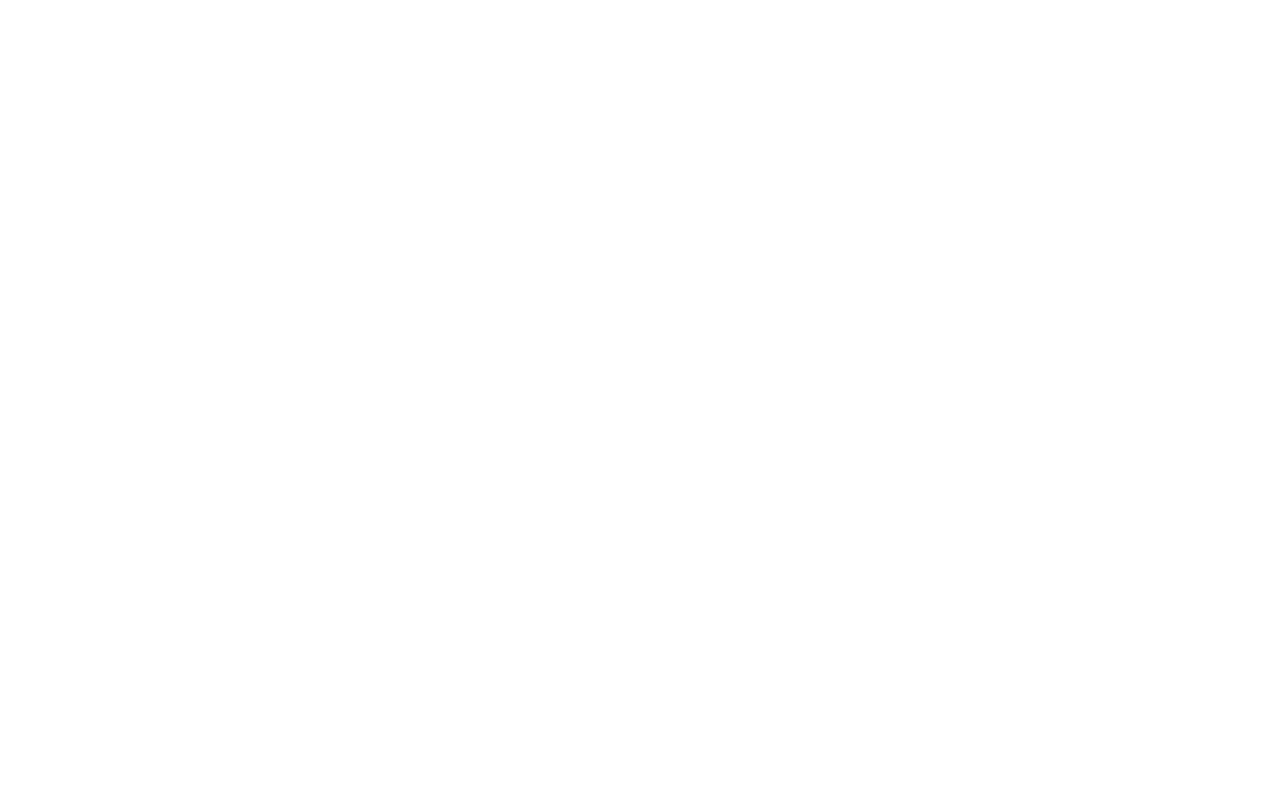
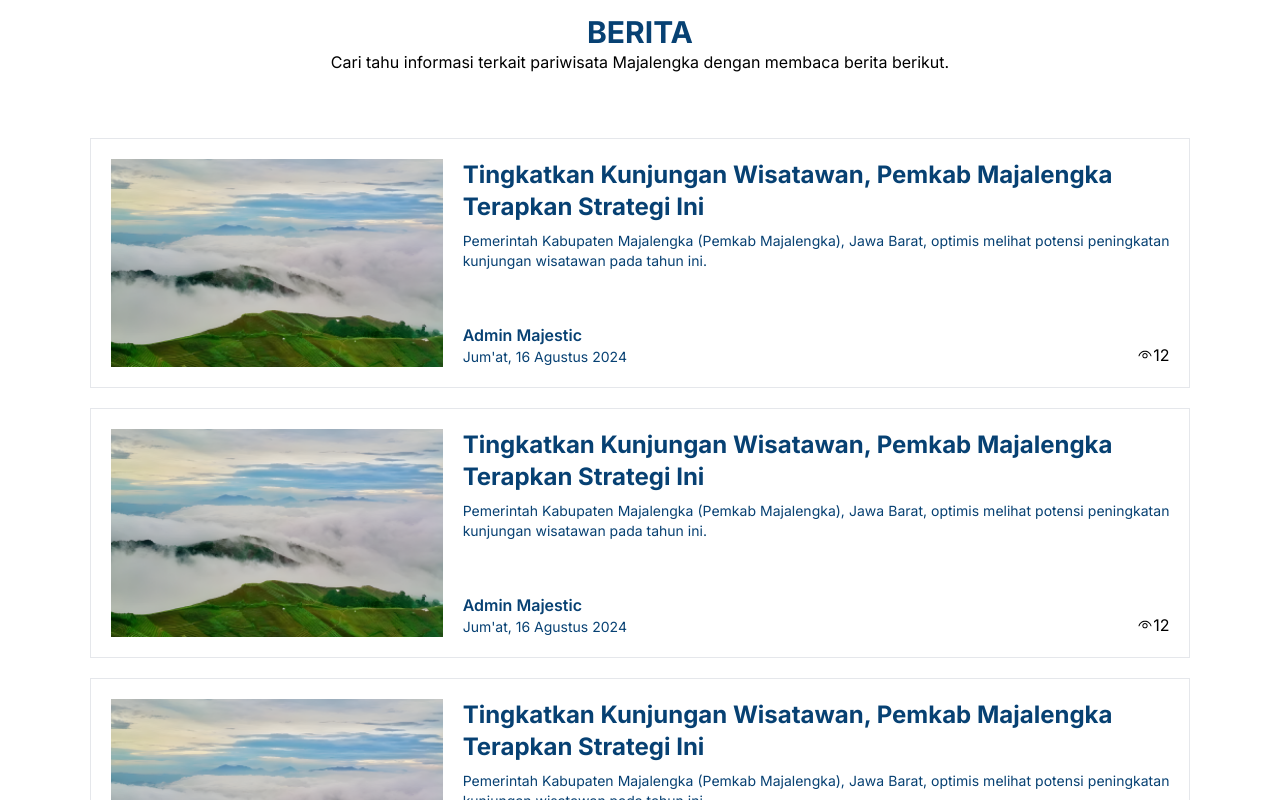
Before and after one commit to zackyhafsa/web-dev-unsil, a Next.js app: page / in a window 1280 px wide. Shown: the part 2880-3680 px from the top of the page. Before the commit the page ends 2782 px from the top, so only its background shows below. Built offline with nearby package versions, Linux system fonts and the light colour scheme.

Commit message:
merapihlkan beranda

```diff
--- a/package.json
+++ b/package.json
@@ -10,6 +10,7 @@
   },
   "dependencies": {
     "next": "14.2.5",
+    "punycode": "^2.3.1",
     "react": "^18",
     "react-dom": "^18",
     "react-icons": "^5.3.0"
--- /dev/null
+++ b/src/app/(dashboard)/Berita.jsx
@@ -0,0 +1,34 @@
+import React from "react";
+import { VscEye } from "react-icons/vsc";
+
+const Berita = () => {
+  return (
+    <div className="w-full">
+      <div className="flex justify-between gap-5 border p-5 max-md:flex-col">
+        <div className="md:w-[28rem] h-52 bg-[url('/berita1.png')] bg-center bg-cover bg-no-repeat"></div>
+        <div className="flex flex-col justify-between">
+          <div>
+            <h1 className="font-bold text-text-header text-2xl">
+              Tingkatkan Kunjungan Wisatawan, Pemkab Majalengka Terapkan Strategi Ini
+            </h1>
+            <p className="text-sm text-justify text-text-header mt-2">
+              Pemerintah Kabupaten Majalengka (Pemkab Majalengka), Jawa Barat, optimis melihat
+              potensi peningkatan kunjungan wisatawan pada tahun ini.
+            </p>
+          </div>
+          <div className="flex justify-between items-end mt-10">
+            <div className="text-text-header">
+              <h1 className="font-semibold">Admin Majestic</h1>
+              <p className="text-sm">Jum'at, 16 Agustus 2024</p>
+            </div>
+            <div className="flex items-center">
+              <VscEye /> <p>12</p>
+            </div>
+          </div>
+        </div>
+      </div>
+    </div>
+  );
+};
+
+export default Berita;
--- a/src/app/(dashboard)/Cipanten.jsx
+++ b/src/app/(dashboard)/Cipanten.jsx
@@ -3,9 +3,9 @@
 
 const Cipanten = () => {
   return (
-    <div className="flex gap-5 px-10 mt-16">
-      <div className="w-3/4 bg-[url('/Cipanten.png')] bg-center bg-cover bg-no-repeat relative">
-        <div className="p-5 absolute bg-white shadow-xl -bottom-44 left-16 w-96 border">
+    <div className="flex gap-5 lg:px-10 mt-16 max-md:flex-col">
+      <div className="md:w-3/4 bg-[url('/Cipanten.png')] bg-center bg-cover bg-no-repeat max-md:aspect-video relative">
+        <div className="hidden md:inline-block p-5 absolute bg-white shadow-xl -bottom-44 lg:left-16 lg:w-96 border">
           <h1 className="font-bold text-text-header text-xl">Situ Cipanten</h1>
           <p className="text-justify mt-2">
             Situ Cipanten, Majalengka, Jawa Barat merupakan salah satu destinasi wisata yang
@@ -17,19 +17,30 @@
           </p>
         </div>
       </div>
-      <div className="p-10 bg-white shadow-xl w-1/4 border">
-        <div className="mb-5">
-          <h1 className="text-xl font-bold text-text-header">Situ Cipanten</h1>
+      <div className="md:p-10 py-5 px-2 bg-white shadow-xl md:w-1/4 border max-md:flex max-md:justify-between ">
+        <div className="md:mb-5">
+          <h1 className="lg:text-xl md:text-lg font-bold text-text-header">Situ Cipanten</h1>
           <p className="font-light text-text-header text-sm">Nama Wisata</p>
         </div>
-        <div className="mb-5">
-          <h1 className="text-xl font-bold text-text-header">Alam Danau</h1>
+        <div className="md:mb-5">
+          <h1 className="lg:text-xl md:text-lg font-bold text-text-header">Alam Danau</h1>
           <p className="font-light text-text-header text-sm">Jenis Wisata</p>
         </div>
         <div>
-          <h1 className="text-xl font-bold text-text-header">Rp. 10.000</h1>
+          <h1 className="lg:text-xl md:text-lg font-bold text-text-header">Rp. 10.000</h1>
           <p className="font-light text-text-header text-sm">Harga Tiket Masuk</p>
         </div>
+      </div>
+      <div className="inline-block md:hidden p-5 bg-white shadow-xl -bottom-44 lg:left-16 lg:w-96 border">
+        <h1 className="font-bold text-text-header text-xl">Situ Cipanten</h1>
+        <p className="text-justify mt-2">
+          Situ Cipanten, Majalengka, Jawa Barat merupakan salah satu destinasi wisata yang memiliki
+          landscape seperti negeri dongeng. Obyek wisata satu ini menyuguhkan suasana bak negeri
+          dongeng. Panorama apik, suasana asri dan memiliki air dua warna yang cantik.{" "}
+          <a href="" className="flex items-center text-blue-500 gap-2 underline">
+            Selengkapnya <FaArrowRight />
+          </a>
+        </p>
       </div>
     </div>
   );
--- a/src/app/(dashboard)/Sorotan.jsx
+++ b/src/app/(dashboard)/Sorotan.jsx
@@ -38,11 +38,11 @@
         </div>
         <div className="lg:w-1/4 flex flex-col gap-3 lg:h-[27rem] md:h-96 ">
           <div className="bg-[url('/Lotek.png')] bg-center bg-cover bg-no-repeat flex justify-between flex-col text-white lg:h-1/2 md:h-48 h-96 overflow-hidden group">
-            <div className="bg-gradient-to-b from-black to-[#fff0] p-5 -translate-y-20 group-hover:translate-y-0 transition-all duration-150 ease-in-out">
+            <div className="bg-gradient-to-b from-black to-[#fff0] p-5 -translate-y-20 group-hover:translate-y-0 transition-all duration-300 ease-in-out">
               <h1>KULINER</h1>
               <h1 className="font-bold">LOTEK</h1>
             </div>
-            <div className="bg-gradient-to-t from-black to-[#fff0] p-5 translate-y-20 group-hover:translate-y-0 transition-all duration-300 ease-in-out">
+            <div className="bg-gradient-to-t from-black to-[#fff0] p-5 translate-y-20 group-hover:translate-y-0 transition-all duration-500 ease-in-out">
               <a
                 href=""
                 className="block text-center py-1 mt-3 border-white border-2 hover:bg-white hover:text-black transition-all duration-100 ease-in-out"
@@ -53,11 +53,11 @@
           </div>
 
           <div className="bg-[url('/acara.png')] bg-center bg-cover bg-no-repeat flex justify-between flex-col text-white lg:h-1/2 md:h-48 h-96 group overflow-hidden">
-            <div className="bg-gradient-to-b from-black to-[#fff0] p-5 -translate-y-20 group-hover:translate-y-0 transition-all duration-150 ease-in-out">
+            <div className="bg-gradient-to-b from-black to-[#fff0] p-5 -translate-y-20 group-hover:translate-y-0 transition-all duration-300 ease-in-out">
               <h1>ACARA</h1>
               <h1 className="font-bold">RAMPAK GENTENG</h1>
             </div>
-            <div className="bg-gradient-to-t from-black to-[#fff0] p-5 translate-y-20 group-hover:translate-y-0 transition-all duration-300 ease-in-out">
+            <div className="bg-gradient-to-t from-black to-[#fff0] p-5 translate-y-20 group-hover:translate-y-0 transition-all duration-500 ease-in-out">
               <a
                 href=""
                 className="block text-center py-1 mt-3 border-white border-2 hover:bg-white hover:text-black transition-all duration-100 ease-in-out"
--- a/src/app/(dashboard)/Welcome.jsx
+++ b/src/app/(dashboard)/Welcome.jsx
@@ -4,15 +4,15 @@
   return (
     <div>
       <div className="w-full h-full bg-gradient-to-r from-[#D9D9D980] to-[#C5FF9580] px-[7%] py-16">
-        <div className="flex gap-20 items-center">
-          <div className="w-1/3">
-            <div className="bg-[url('/homeAbout2.png')] aspect-square bg-center bg-cover bg-no-repeat relative">
+        <div className="lg:flex gap-20 items-center">
+          <div className="lg:w-1/3">
+            <div className="bg-[url('/homeAbout2.png')] lg:aspect-square aspect-video bg-center bg-cover bg-no-repeat relative">
               <div className=" text-white py-2 px-4 bg-gradient-to-r from-[#C6FF9680] to-[#07417380] absolute md:-right-16 bottom-5 text-xl font-light ">
                 Majestic <span className="font-bold italic">MJL</span>
               </div>
             </div>
           </div>
-          <div className="w-2/3 text-justify leading-8">
+          <div className="lg:w-2/3 text-justify leading-8 max-lg:mt-5">
             <p>
               Kabupaten Majalengka adalah sebuah kabupaten di Provinsi Jawa Barat, Indonesia, yang
               terletak di bagian timur provinsi ini. Dikelilingi oleh Kabupaten Sumedang di sebelah
@@ -22,7 +22,7 @@
             </p>
           </div>
         </div>
-        <p className="leading-8 mt-5">
+        <p className="leading-8 mt-5 text-justify">
           Majalengka menjadi tempat yang sempurna bagi mereka yang mencari ketenangan dan keindahan
           yang alami. Selain alamnya yang mempesona, Majalengka juga kaya akan warisan budaya dan
           sejarah. Dari tradisi lokal yang masih terjaga hingga seni dan kerajinan tangan yang khas,
--- a/src/app/(dashboard)/page.jsx
+++ b/src/app/(dashboard)/page.jsx
@@ -1,3 +1,6 @@
+import Footer from "../components/Footer";
+import Subscribe from "../components/Subscribe";
+import Berita from "./Berita";
 import Hero from "./Hero";
 import Sorotan from "./Sorotan";
 import Welcome from "./Welcome";
@@ -24,7 +27,20 @@
         <div className="px-[7%] my-16">
           <Sorotan />
         </div>
+        <div className="mt-72 text-center">
+          <h1 className="font-bold text-3xl text-text-header uppercase">Berita</h1>
+          <p>Cari tahu informasi terkait pariwisata Majalengka dengan membaca berita berikut.</p>
+        </div>
+        <div className="px-[7%] py-16 flex flex-col gap-5">
+          <Berita />
+          <Berita />
+          <Berita />
+        </div>
+        <div className="w-full flex justify-center  items-center my-16">
+          <Subscribe />
+        </div>
       </div>
+      <Footer />
     </div>
   );
 }
```
Also changed, not shown: public/berita1.png (added), 1 other file (tests, documents, lock files or other folders).
